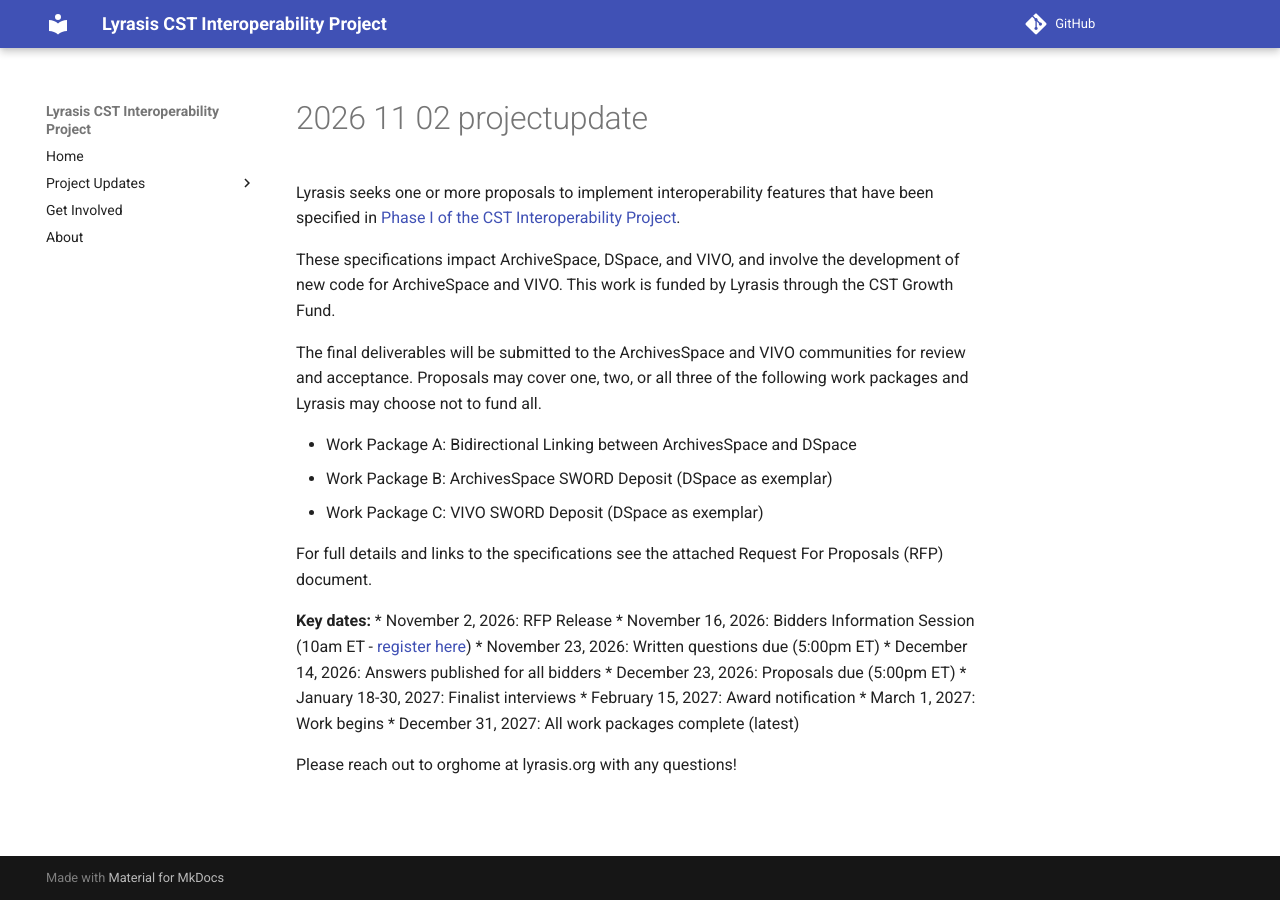
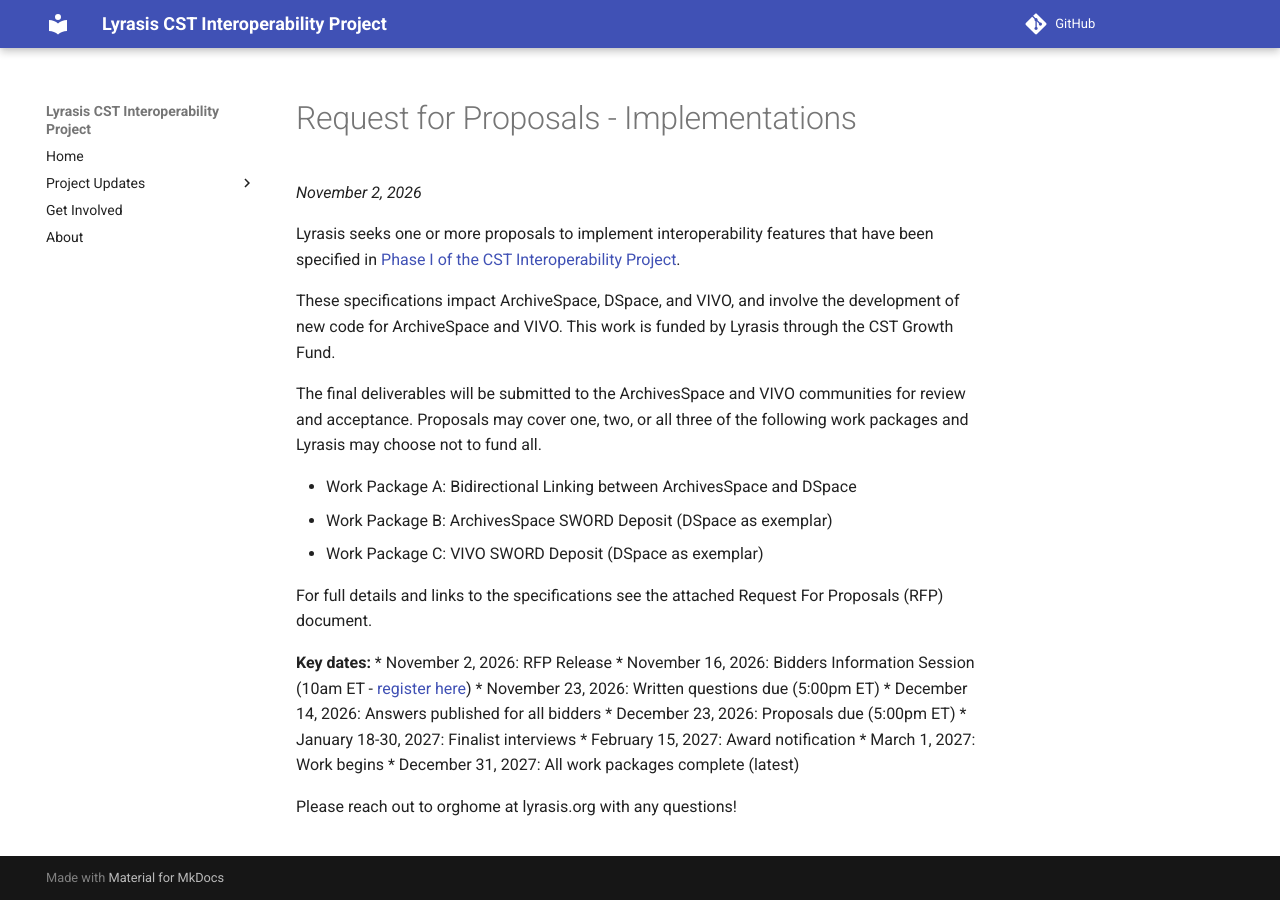
Before and after one commit to lyrasisorghome/InteroperabilityProject, an MkDocs documentation site: the page built from docs/Project Updates/2026-11-02-projectupdate.md, in a window 1280 px wide. Built offline with MkDocs 1.6.1 and Material for MkDocs 9.7.7, drawn with Linux system fonts in a browser that asks for light colours; comment, search, counter and statistics services are not loaded.

Commit message:
Add RFP section to project update document

```diff
--- a/docs/Project Updates/2026-11-02-projectupdate.md
+++ b/docs/Project Updates/2026-11-02-projectupdate.md
@@ -1,3 +1,6 @@
+# Request for Proposals - Implementations
+*November 2, 2026*
+
 Lyrasis seeks one or more proposals to implement interoperability features that have been specified in [Phase I of the CST Interoperability Project](https://lyrasisorghome.github.io/InteroperabilityProject/Project%20Updates/2026-9-03-projectupdate/).
 
 These specifications impact ArchiveSpace, DSpace, and VIVO, and involve the development of new code for ArchiveSpace and VIVO.  This work is funded by Lyrasis through the CST Growth Fund.
```
